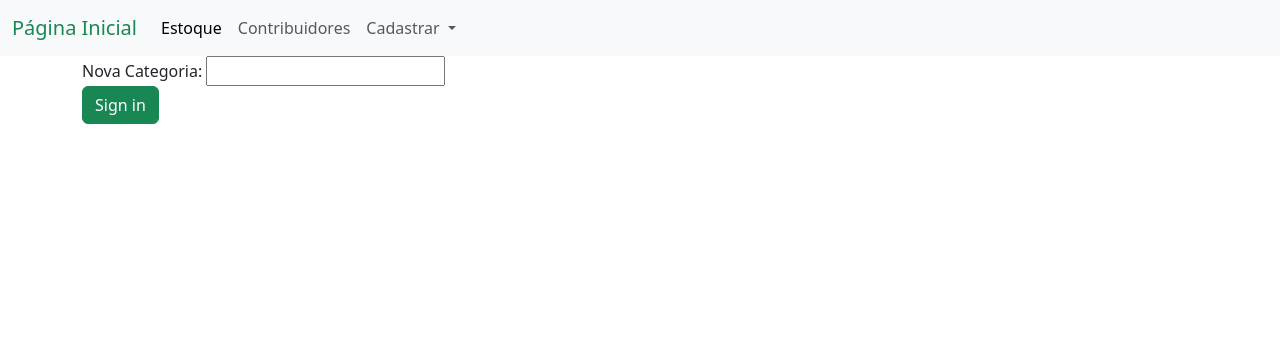
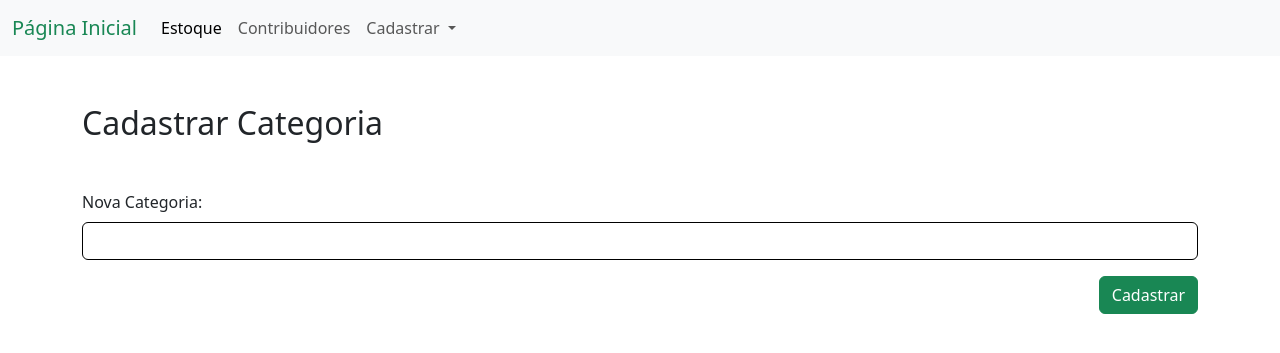
Before and after one commit to EliasjSilva/ABSJ-Project, a Django app: a page that uses templates/home.html in a window 1280 px wide. Shown: the top 353 px of the page. Run offline with Django 5.2, Linux system fonts and the light colour scheme; some libraries are stand-ins or nearby versions.

Commit message:
Primeiros ajustes - Forms e Tabelas

```diff
--- a/ABSJ/forms.py
+++ b/ABSJ/forms.py
@@ -1,14 +1,22 @@
 from django import forms
 from . import models as m
+from .models import Contribuidor
+from .models import Categoria
+from .models import Produto
 
 class ProdutoForm(forms.ModelForm):
     class Meta:
-        model = m.Produto
+        model = Produto
         fields = "__all__"
         widgets = {
+            'categoria': forms.Select(attrs={'class': 'form-control'}),
+            'contribuidor': forms.Select(attrs={'class': 'form-control'}),
+            'produto': forms.TextInput(attrs={'class': 'form-control'}),
+            'qtd': forms.NumberInput(attrs={'class': 'form-control'}),
             'validade': forms.DateInput(
                 format=('%d/%m/%Y'),
                 attrs={
+                    'class': 'form-control',
                     'placeholder': 'Select a date',
                     'type': 'date',
                 }
@@ -17,19 +25,26 @@ class ProdutoForm(forms.ModelForm):
 
 class CategoryForm(forms.ModelForm):
     class Meta:
-        model = m.Categoria
+        model = Categoria
         fields = "__all__"
+        widgets = {
+            'category': forms.TextInput(attrs={'class': 'form-control'}),
+        }
 
 class ContribuidorForm(forms.ModelForm):
     class Meta:
-        model = m.Contribuidor
+        model = Contribuidor
         fields = "__all__"
         widgets = {
+            'contribuidor': forms.TextInput(attrs={'class': 'form-control'}),
+            'tipocontribuidor': forms.TextInput(attrs={'class': 'form-control'}),
             'tempo': forms.DateInput(
                 format=('%d/%m/%Y'),
                 attrs={
+                    'class': 'form-control',
                     'placeholder': 'Select a date',
                     'type': 'date',
                 }
             ),
+            'observacoes': forms.Textarea(attrs={'class': 'form-control'}),
         }
--- /dev/null
+++ b/static/css/styles.css
@@ -0,0 +1,19 @@
+/* Cor da borda para todos os Formulários */
+input.form-control,
+textarea.form-control {
+    border-color: #000000;
+}
+/* Cor da borda quando o campo está focado */
+input.form-control:focus,
+textarea.form-control:focus {
+    border-color: #000000;
+}
+input.form-control,
+select.form-control {
+    border-color: #000000;
+}
+/* Cor da borda quando o campo está focado */
+input.form-control:focus,
+select.form-control:focus {
+    border-color: #000000;
+}
--- a/templates/C-form.html
+++ b/templates/C-form.html
@@ -7,15 +7,18 @@
 
 {% block content %}
 
-<div class="container">
-    <form action="#" method="post"> {% csrf_token %}
-        <div class="col">
-            <label for="">Nova Categoria:</label>
+<div class="container mt-5">
+    <h2 class="mb-5">Cadastrar Categoria</h2>
+
+    <form action="#" method="post" class="needs-validation" novalidate>
+        {% csrf_token %}
+
+        <div class="mb-3">
+            <label for="{{ Cform.category.id_for_label }}" class="form-label">Nova Categoria:</label>
             {{ Cform.category }}
         </div>
-        <div class="col-12">
-            <button type="submit" class="btn btn-success">Sign in</button>
-        </div>
+
+        <button type="submit" class="btn btn-success float-end">Cadastrar</button>
     </form>
 </div>
 
--- a/templates/home.html
+++ b/templates/home.html
@@ -1,12 +1,13 @@
+{% load static %}
 <!DOCTYPE html>
-<html lang="en">
+<html lang="pt-br">
 <head>
     <meta charset="UTF-8">
     <meta name="viewport" content="width=device-width, initial-scale=1.0">
     {% block title %}
     <title>Home</title>
     {% endblock %}
-
+    <link rel="stylesheet" type="text/css" href="{% static 'css/styles.css' %}">
     <!-- bootstrap -->
     <link href="https://cdn.jsdelivr.net/npm/bootstrap@5.3.2/dist/css/bootstrap.min.css" rel="stylesheet" integrity="sha384-T3c6CoIi6uLrA9TneNEoa7RxnatzjcDSCmG1MXxSR1GAsXEV/Dwwykc2MPK8M2HN" crossorigin="anonymous">
 </head>
```
Also changed, not shown: templates/F-form.html (+22 -15 lines), templates/P-form.html (+6 -3 lines), templates/listContribuidores.html (+8 -4 lines), templates/listEstoque.html (+8 -6 lines), db.sqlite3.
